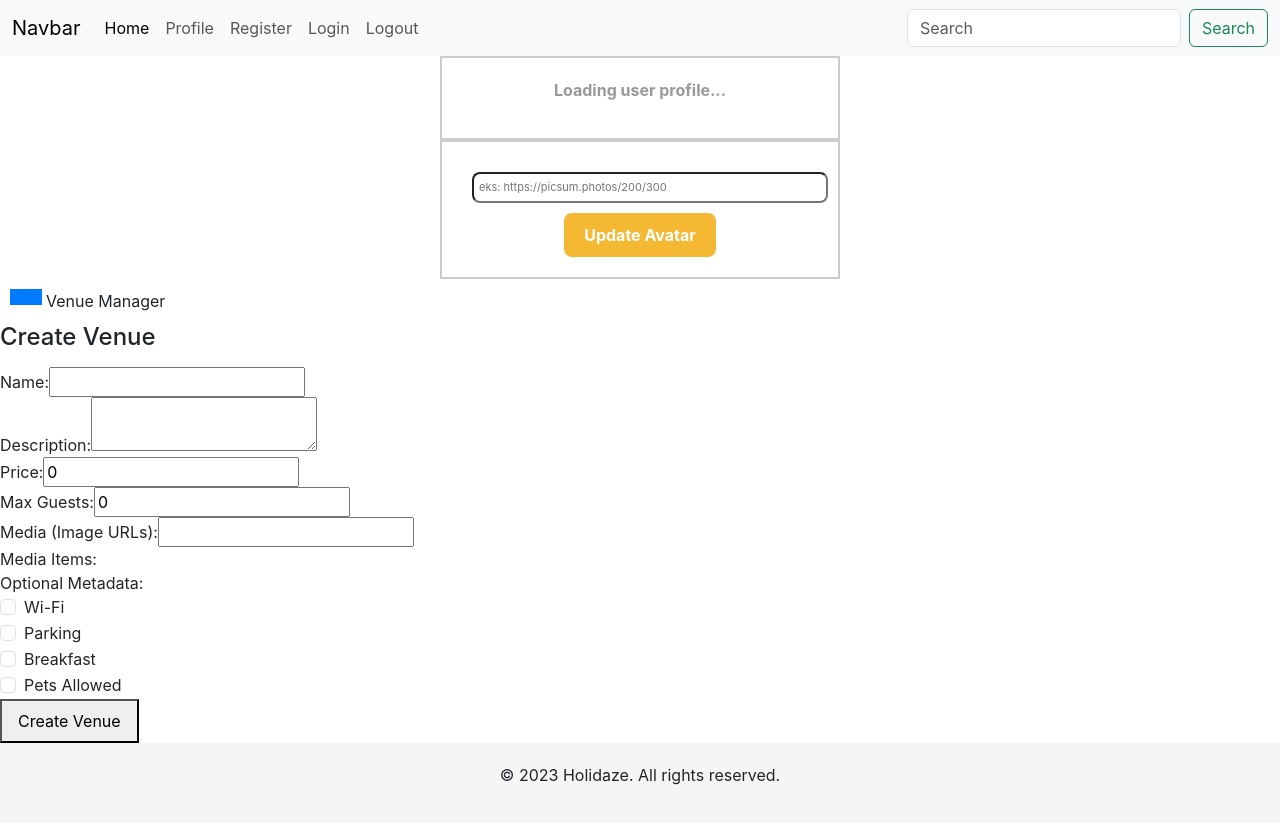
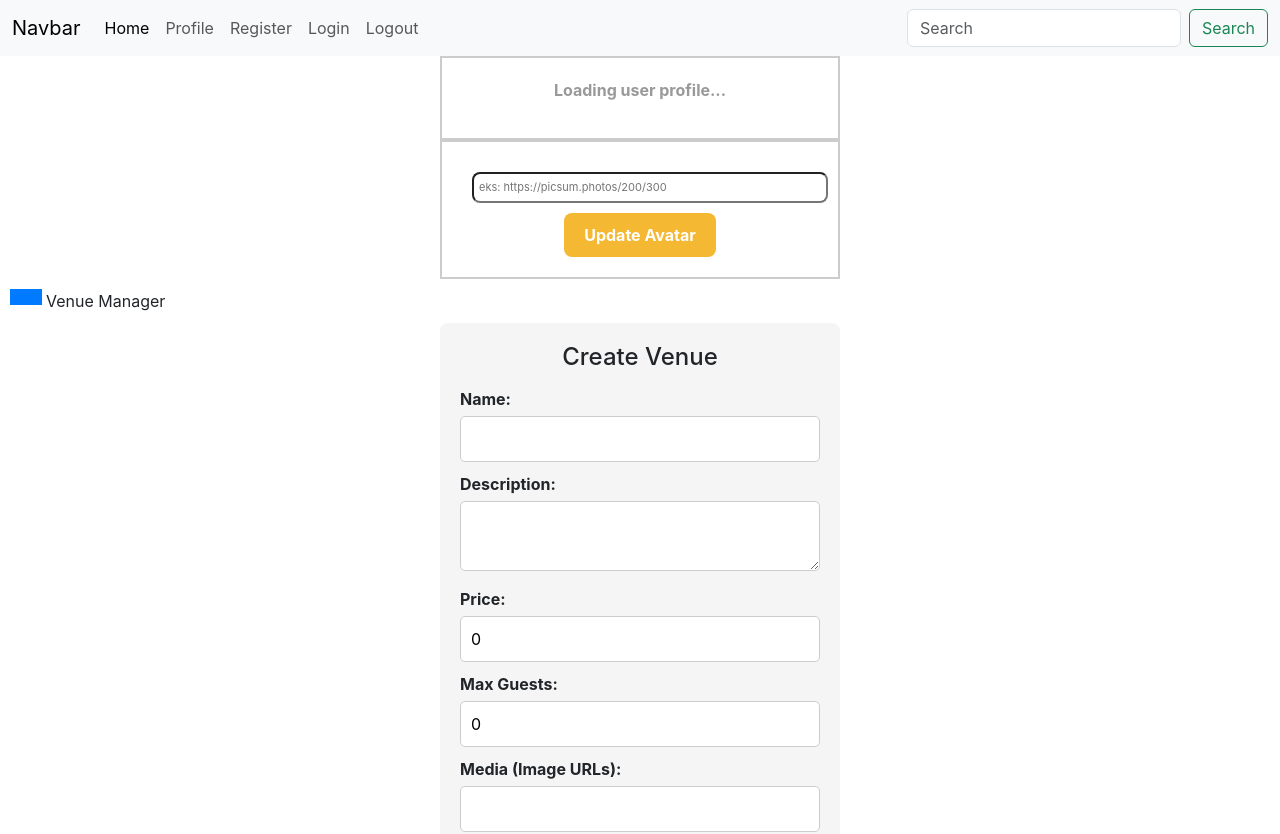
Before and after one commit to Ingsy/Holidaze, a React (Create React App) app in the folder holidaze/: page /Profile in a window 1280 px wide. Shown: the top 834 px of the page. Built offline with nearby package versions, Linux system fonts and the light colour scheme.

Commit message:
update createVenue

```diff
--- a/holidaze/src/Components/CreateVenue/Create.module.css
+++ b/holidaze/src/Components/CreateVenue/Create.module.css
@@ -1,3 +1,83 @@
-h2 {
+.formContainer {
+  max-width: 400px;
+  margin: 0 auto;
+  padding: 20px;
+  background-color: #f5f5f5;
+  border-radius: 8px;
+}
+
+.formTitle {
+  text-align: center;
+}
+
+.formGroup {
+  margin-bottom: 10px;
+}
+
+.label {
+  display: block;
+  font-weight: bold;
+  margin-bottom: 5px;
+}
+
+.input,
+.textarea {
+  width: 100%;
+  padding: 10px;
+  border: 1px solid #ccc;
+  border-radius: 5px;
+}
+
+.mediaItemContainer {
+  display: flex;
+  align-items: center;
+  margin: 5px 0;
+}
+
+.mediaItem {
+  flex-grow: 1;
+  font-size: 12px;
+  margin-left: 10px;
+}
+
+.mediaPreview {
+  vertical-align: middle;
+  width: 50px !important;
+  height: 50px;
+  margin-right: 5px;
+}
+
+.TrashIcon {
+  color: grey;
+  cursor: pointer;
   font-size: 16px;
+  border-color: none;
 }
+
+.CheckoutActionButton {
+  background-color: transparent;
+  border: none;
+  margin-left: 10px;
+}
+
+.formCheck {
+  display: flex;
+  align-items: center;
+}
+
+.formCheckInput {
+  margin-right: 10px;
+}
+
+.formCheckLabel {
+  font-weight: normal;
+}
+
+.submitButton {
+  background-color: #007bff;
+  color: #fff;
+  border: none;
+  border-radius: 5px;
+  padding: 10px 20px;
+  cursor: pointer;
+}
--- a/holidaze/src/Components/CreateVenue/index.jsx
+++ b/holidaze/src/Components/CreateVenue/index.jsx
@@ -1,12 +1,16 @@
 import React, { useState } from "react";
 import { CreateVenueUrl } from "../../Auth/constants";
 import { headers } from "../../Auth/utils/authFetch";
+import { FontAwesomeIcon } from "@fortawesome/react-fontawesome";
+import { faTrash } from "@fortawesome/free-solid-svg-icons";
+import styles from "./Create.module.css";
 
 function CreateVenue() {
   const [venueData, setVenueData] = useState({
     name: "",
     description: "",
     media: [],
+    mediaPreviews: [],
     price: 0,
     maxGuests: 0,
     rating: 0,
@@ -29,10 +33,18 @@ function CreateVenue() {
 
   const handleMediaChange = (e) => {
     const { value } = e.target;
-    setVenueData({
-      ...venueData,
-      media: [...venueData.media, value],
-    });
+    const updatedMedia = [...venueData.media, value];
+
+    const image = new Image();
+    image.src = value;
+    image.onload = () => {
+      const updatedPreviews = [...venueData.mediaPreviews, image.src];
+      setVenueData({
+        ...venueData,
+        media: updatedMedia,
+        mediaPreviews: updatedPreviews,
+      });
+    };
   };
 
   const handleRemoveMedia = (index) => {
@@ -103,11 +115,13 @@ function CreateVenue() {
   };
 
   return (
-    <div>
-      <h2>Create Venue</h2>
+    <div className={styles.formContainer}>
+      <h2 className={styles.formTitle}>Create Venue</h2>
       <form onSubmit={handleSubmit}>
-        <div className="form-group">
-          <label htmlFor="name">Name:</label>
+        <div className={styles.formGroup}>
+          <label htmlFor="name" className={styles.label}>
+            Name:
+          </label>
           <input
             type="text"
             id="name"
@@ -115,20 +129,26 @@ function CreateVenue() {
             value={venueData.name}
             onChange={handleInputChange}
             required
+            className={styles.input}
           />
         </div>
-        <div className="form-group">
-          <label htmlFor="description">Description:</label>
+        <div className={styles.formGroup}>
+          <label htmlFor="description" className={styles.label}>
+            Description:
+          </label>
           <textarea
             id="description"
             name="description"
             value={venueData.description}
             onChange={handleInputChange}
             required
+            className={styles.textarea}
           />
         </div>
-        <div className="form-group">
-          <label htmlFor="price">Price:</label>
+        <div className={styles.formGroup}>
+          <label htmlFor="price" className={styles.label}>
+            Price:
+          </label>
           <input
             type="number"
             id="price"
@@ -136,10 +156,13 @@ function CreateVenue() {
             value={venueData.price}
             onChange={handleInputChange}
             required
+            className={styles.input}
           />
         </div>
-        <div className="form-group">
-          <label htmlFor="maxGuests">Max Guests:</label>
+        <div className={styles.formGroup}>
+          <label htmlFor="maxGuests" className={styles.label}>
+            Max Guests:
+          </label>
           <input
             type="number"
             id="maxGuests"
@@ -147,78 +170,91 @@ function CreateVenue() {
             value={venueData.maxGuests}
             onChange={handleInputChange}
             required
+            className={styles.input}
           />
         </div>
-        {/* Add the media input field */}
-        <div className="form-group">
-          <label htmlFor="media">Media (Image URLs):</label>
+
+        <div className={styles.formGroup}>
+          <label htmlFor="media" className={styles.label}>
+            Media (Image URLs):
+          </label>
           <input
             type="text"
             id="media"
             name="media"
-            value={""} // Add a value to handle user input
+            value={""}
             onChange={handleMediaChange}
+            className={styles.input}
           />
         </div>
-
-        {/* Display the added media items */}
-        <div className="form-group">
-          <label>Media Items:</label>
+        <div className={styles.formGroup}>
+          <label className={styles.label}>Media Items:</label>
           {venueData.media.map((mediaItem, index) => (
-            <div key={index}>
-              <span>{mediaItem}</span>
-              <button type="button" onClick={() => handleRemoveMedia(index)}>
-                Remove
+            <div key={index} className={styles.mediaItemContainer}>
+              {venueData.mediaPreviews[index] && (
+                <img
+                  src={venueData.mediaPreviews[index]}
+                  alt="Media Preview"
+                  className={styles.mediaPreview}
+                />
+              )}
+              <span className={styles.mediaItem}>{mediaItem}</span>
+              <button
+                type="button"
+                onClick={() => handleRemoveMedia(index)}
+                className={styles.CheckoutActionButton}
+              >
+                <FontAwesomeIcon icon={faTrash} className={styles.TrashIcon} />
               </button>
             </div>
           ))}
         </div>
-
-        <div className="form-group">
-          <label>Optional Metadata:</label>
-          <div className="form-check">
+        <div className={styles.formGroup}>
+          <label className={styles.label}>Optional Metadata:</label>
+          <div className={styles.formCheck}>
             <input
               type="checkbox"
-              className="form-check-input"
+              className={styles.formCheckInput}
               name="wifi"
               checked={venueData.meta.wifi}
               onChange={handleCheckboxChange}
             />
-            <label className="form-check-label">Wi-Fi</label>
+            <label className={styles.formCheckLabel}>Wi-Fi</label>
           </div>
-          <div className="form-check">
+          <div className={styles.formCheck}>
             <input
               type="checkbox"
-              className="form-check-input"
+              className={styles.formCheckInput}
               name="parking"
               checked={venueData.meta.parking}
               onChange={handleCheckboxChange}
             />
-            <label className="form-check-label">Parking</label>
+            <label className={styles.formCheckLabel}>Parking</label>
           </div>
-          <div className="form-check">
+          <div className={styles.formCheck}>
             <input
               type="checkbox"
-              className="form-check-input"
+              className={styles.formCheckInput}
               name="breakfast"
               checked={venueData.meta.breakfast}
               onChange={handleCheckboxChange}
             />
-            <label className="form-check-label">Breakfast</label>
+            <label className={styles.formCheckLabel}>Breakfast</label>
           </div>
-          <div className="form-check">
+          <div className={styles.formCheck}>
             <input
               type="checkbox"
-              className="form-check-input"
+              className={styles.formCheckInput}
               name="pets"
               checked={venueData.meta.pets}
               onChange={handleCheckboxChange}
             />
-            <label className="form-check-label">Pets Allowed</label>
+            <label className={styles.formCheckLabel}>Pets Allowed</label>
           </div>
         </div>
-
-        <button type="submit">Create Venue</button>
+        <button type="submit" className={styles.submitButton}>
+          Create Venue
+        </button>
       </form>
     </div>
   );
```
